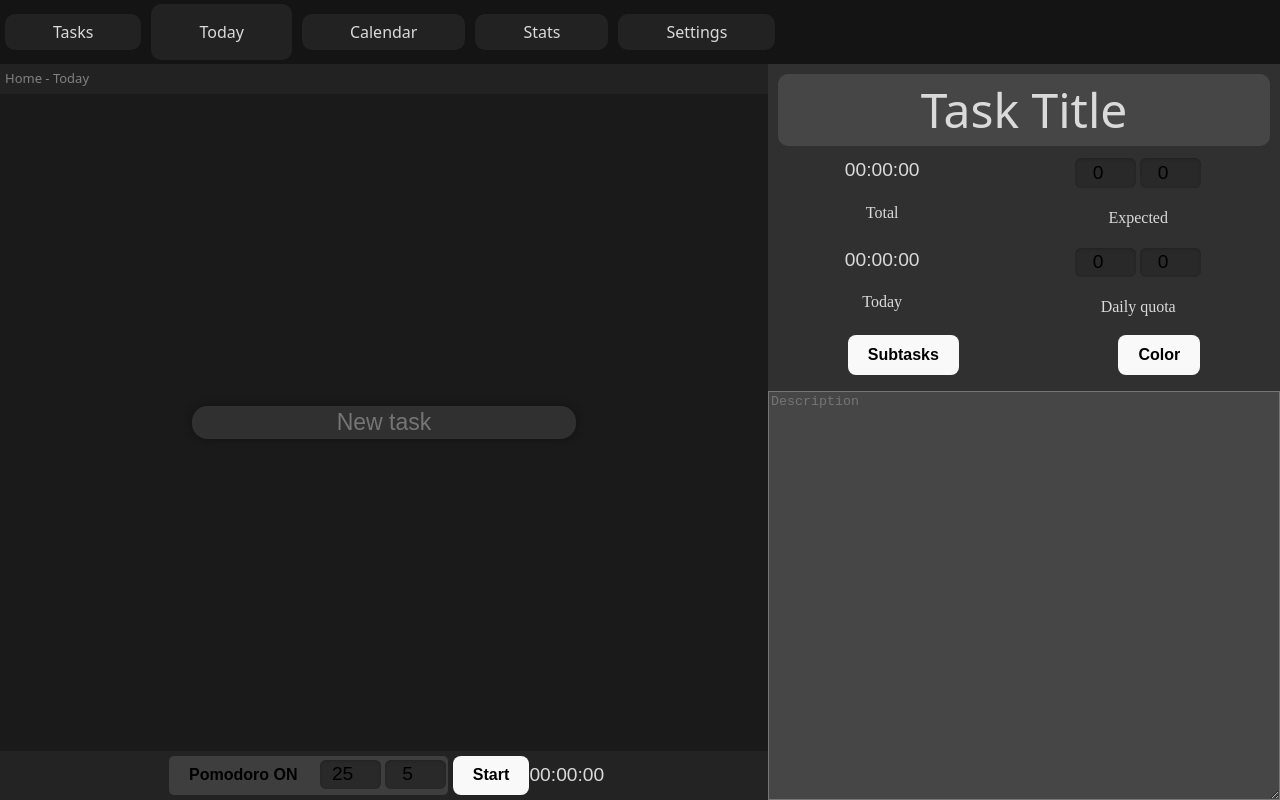
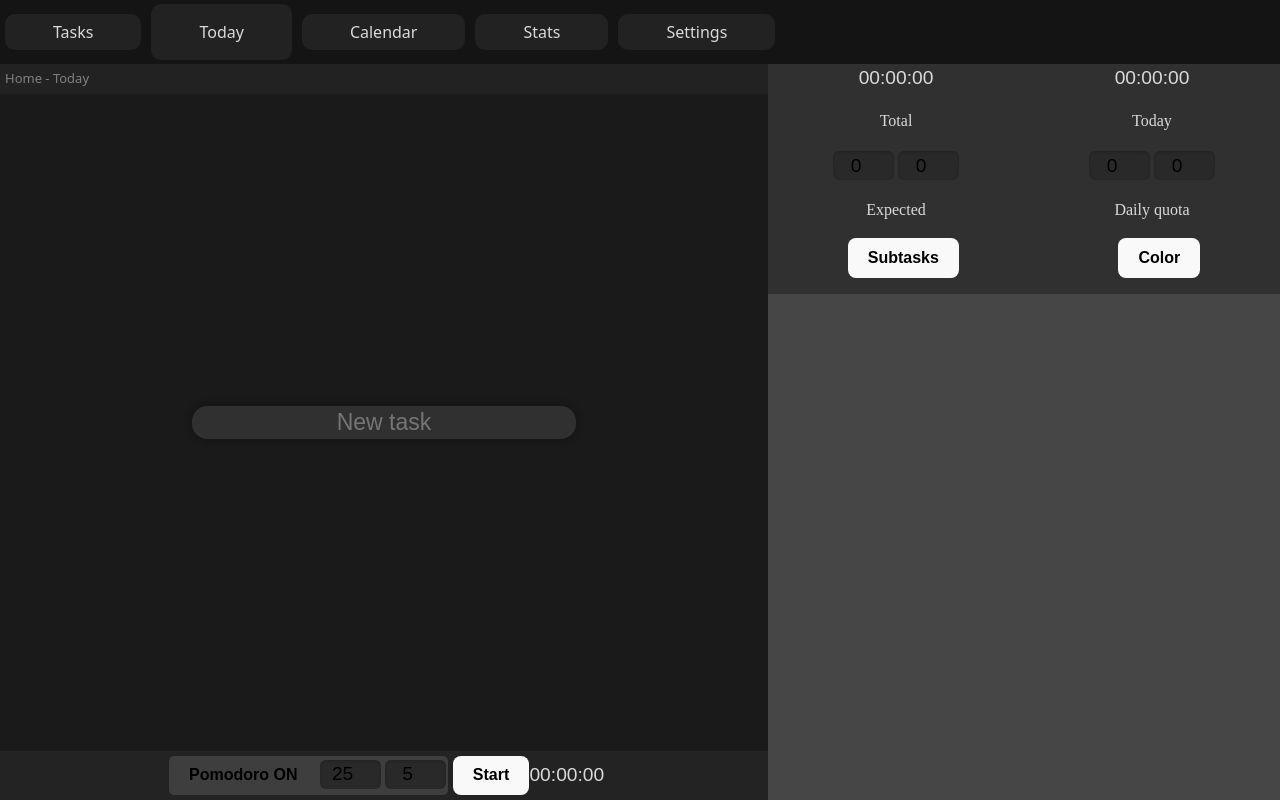
Before and after one commit to kz2wd/time-tracker, a React (Vite) app: page / in a window 1280 px wide. Built offline with nearby package versions, Linux system fonts and the light colour scheme; a web font is replaced by a local one.

Commit message:
Overall touches

```diff
--- a/package.json
+++ b/package.json
@@ -10,10 +10,14 @@
     "preview": "vite preview"
   },
   "dependencies": {
+    "@floating-ui/dom": "^1.7.4",
     "@react-oauth/google": "^0.13.4",
+    "@tiptap/pm": "^3.14.0",
+    "@tiptap/react": "^3.14.0",
+    "@tiptap/starter-kit": "^3.14.0",
     "react": "^19.2.0",
     "react-dom": "^19.2.0",
-    "react-markdown": "^10.1.0"
+    "tiptap-markdown": "^0.9.0"
   },
   "devDependencies": {
     "@eslint/js": "^9.39.1",
--- a/src/App.css
+++ b/src/App.css
@@ -109,9 +109,8 @@ nav p {
 
 .paired {
   display: flex;
-  flex-direction: row;
+  flex-direction: column;
   justify-content: space-around;
-  width: 100%;
 }
 
 .column-container {
--- a/src/App.tsx
+++ b/src/App.tsx
@@ -1,4 +1,5 @@
 import { useEffect, useState, useContext } from 'react'
+
 import { database, Task, WorkEntry } from './database'
 import { TimeDisplay } from './TimeDisplay'
 import { TaskArea } from './Tasks'
--- a/src/Tasks.css
+++ b/src/Tasks.css
@@ -102,7 +102,11 @@
   flex: 1;
   overflow: scroll;
   min-height: 6rem;
+  border: none;
+}
 
+.task-info-panel .description:focus {
+  outline: none;
 }
 
 .presence-bar {
--- a/src/Tasks.tsx
+++ b/src/Tasks.tsx
@@ -1,32 +1,17 @@
 import { useEffect, useState, useContext } from 'react'
+
 import { database, Task } from './database'
 import { TimeDisplay, DurationSet, PomodoroBox } from './TimeDisplay'
+import { appContext } from './appContext'
+import Tiptap from './Tiptap'
 
 import './Tasks.css'
 
-import { appContext } from './appContext'
 
 
-export function TaskCard({ task, hideOldTask }: { task: Task, hideOldTask: (t: Task) => void }) {
+export function TaskCard({ task }: { task: Task }) {
   const tskctx = useContext(appContext)!
   const classes = `task-card task ${tskctx.selectedTask == task ? 'selected-task' : ''} ${tskctx.editedTask == task ? 'edited-task' : ''}`
-  const [draft, setDraft] = useState(task.description.toString())
-
-  function confirmEdit() {
-    if (draft === "") {
-      hideOldTask(task)
-      task.delete()
-      tskctx.setSelectedTask(null)
-    } else {
-      task.setDescription(draft)
-    }
-    tskctx.setEditedTask(null)
-  }
-
-  function cancelEdit() {
-    setDraft(task.description.toString())
-    tskctx.setEditedTask(null)
-  }
 
 
   return (
@@ -39,20 +24,7 @@ export function TaskCard({ task, hideOldTask }: { task: Task, hideOldTask: (t: T
            tskctx.setEditedTask(task)
         }}
       >
-
-        <input
-          value={draft as string}
-          onBlur={() => {
-            confirmEdit()
-          }}
-          onChange={(ev) => setDraft(ev.target.value)}
-          onKeyDown={(ev) => {
-            if (ev.key === "Enter") confirmEdit()
-            if (ev.key === "Escape") cancelEdit()
-          }}
-          className="task-input"
-        />
-
+        {task.title}
       </div>
     </>
   )
@@ -79,9 +51,6 @@ export function TaskContainer() {
       setRootTasks([...rootTasks, task]);
   }
 
-  function hideOldTask(task: Task) {
-    setRootTasks(rootTasks.filter((t: Task) => t.id !== task.id));
-  }
 
   return (
     <>
@@ -90,7 +59,6 @@ export function TaskContainer() {
           <TaskCard
             key={it.id || index}
             task={it}
-            hideOldTask={hideOldTask}
           />
         ))}
         <AddCard
@@ -132,12 +100,23 @@ export function AddCard({ showNewTask }: { showNewTask: (t: Task) => void }) {
 }
 
 
+import StarterKit from '@tiptap/starter-kit'
+import { useEditor, EditorContent } from '@tiptap/react'
 
 export function TaskInfoPanel() {
+
+  const appctx = useContext(appContext)!
+  const task = appctx.selectedTask
+
+  const editor = useEditor({
+    extensions: [StarterKit], // define your extension array
+    content: task?.description, // initial content
+  })
+
   return (
     <>
       <div className='task-info-panel'>
-        <div className='title'>Task Title</div>
+        <TaskTitle />
         <div className='timers inline-elements'>
           <div className='paired inline-elements'>
             <TimeDisplay lastHours={null} taskId={null} text={"Total"} />
@@ -152,9 +131,49 @@ export function TaskInfoPanel() {
           <button>Subtasks</button>
           <button>Color</button>
         </div>
-        <textarea className='description' placeholder='Description'>
-        </textarea>
+        <div className='description' >
+          <EditorContent editor={editor} />
+        </div>
       </div>
+    </>
+  )
+}
+
+function TaskTitle() {
+
+  const appctx = useContext(appContext)!
+  const task = appctx.selectedTask
+  if (task === null) return
+
+  const [draft, setDraft] = useState(task.title.toString())
+
+  function confirmEdit() {
+    if (draft === "") {
+      task!.delete()
+      appctx.setSelectedTask(null)
+    } else {
+      task!.setTitle(draft)
+    }
+  }
+
+  function cancelEdit() {
+    setDraft(task!.title.toString())
+  }
+
+  return (
+    <>
+      <input
+          value={draft as string}
+          onBlur={() => {
+            confirmEdit()
+          }}
+          onChange={(ev) => setDraft(ev.target.value)}
+          onKeyDown={(ev) => {
+            if (ev.key === "Enter") confirmEdit()
+            if (ev.key === "Escape") cancelEdit()
+          }}
+          className="task-input"
+        />
     </>
   )
 }
--- /dev/null
+++ b/src/Tiptap.tsx
@@ -0,0 +1,21 @@
+// src/Tiptap.tsx
+import { useEditor, EditorContent } from '@tiptap/react'
+import { FloatingMenu, BubbleMenu } from '@tiptap/react/menus'
+import StarterKit from '@tiptap/starter-kit'
+
+function Tiptap() {
+  const editor = useEditor({
+    extensions: [StarterKit], // define your extension array
+    content: '<p>Hello World!</p>', // initial content
+  })
+
+  return (
+    <>
+      <EditorContent editor={editor} />
+      <FloatingMenu editor={editor}>This is the floating menu</FloatingMenu>
+      <BubbleMenu editor={editor}>This is the bubble menu</BubbleMenu>
+    </>
+  )
+}
+
+export default Tiptap
--- a/src/database.ts
+++ b/src/database.ts
@@ -1,14 +1,15 @@
 
 export class Task {
     id?: number
-    description: String
-    notes: String = ""
+    title: string
+    description: String = ""
+    notes: string = ""
     parentId: number | null
     subtaskIds: number[] = []
     isOver: boolean = false
 
-    constructor(description: String, parentId: number | null = null) {
-        this.description = description
+    constructor(title: string, parentId: number | null = null) {
+        this.title = title
         this.parentId = parentId
     }
 
@@ -32,19 +33,24 @@ export class Task {
         return t
     }
 
-    async setDescription(newDescription: String) {
-        this.description = newDescription;
-        (await database).updateTask(this);
+    async seDescription(newDescription: string) {
+        this.description = newDescription
+        ;(await database).updateTask(this)
     }
 
-    async setNotes(newNotes: String) {
-        this.notes = newNotes;
-        (await database).updateTask(this);
+    async setTitle(newTitle: string) {
+        this.title = newTitle
+        ;(await database).updateTask(this)
+    }
+
+    async setNotes(newNotes: string) {
+        this.notes = newNotes
+        ;(await database).updateTask(this)
     }
 
     async setIsOver(newIsOver: boolean) {
-        this.isOver = newIsOver;
-        (await database).updateTask(this);
+        this.isOver = newIsOver
+        ;(await database).updateTask(this)
     }
 
     async getTotalTimeMinutes(): Promise<number> {
```
Also changed, not shown: 1 other file (tests, documents, lock files or other folders).
